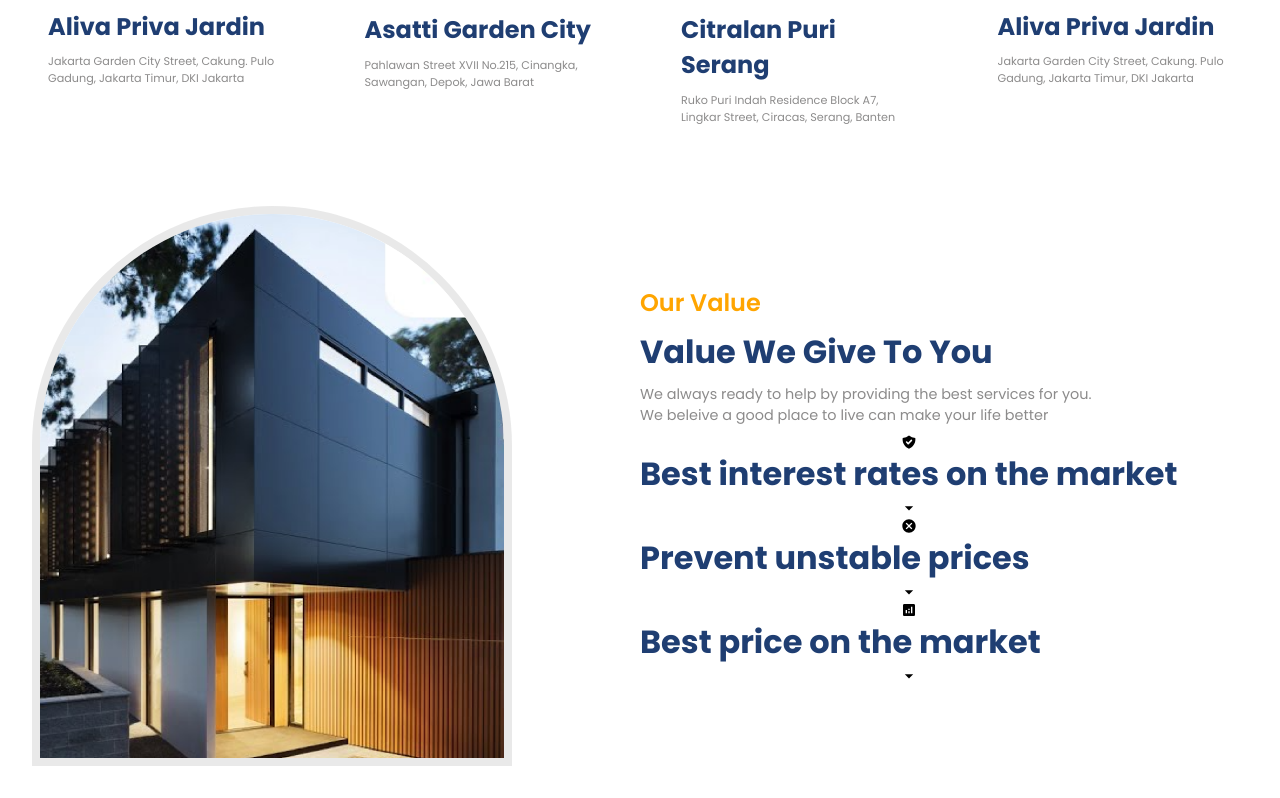
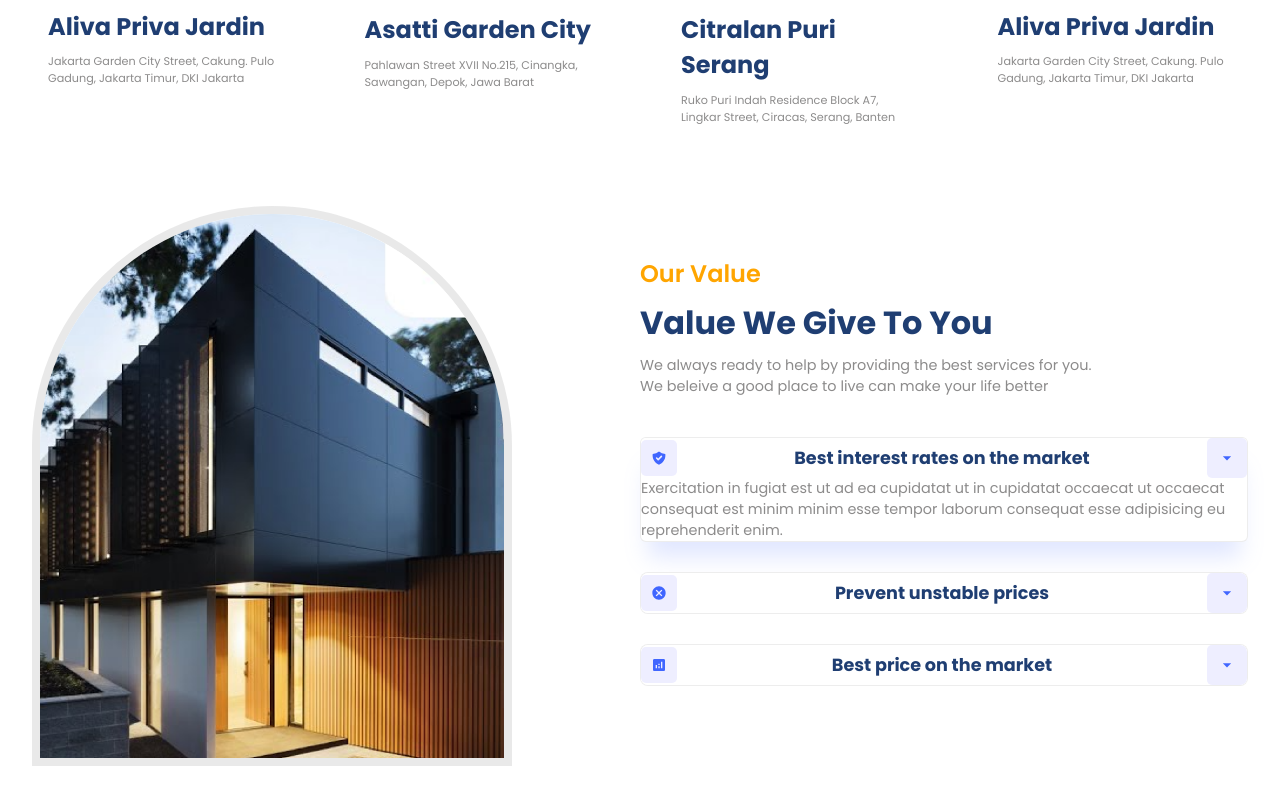
Before and after one commit to Keerikadan03/stayin, a React (Vite) app: page / in a window 1280 px wide. Shown: the part 1273-2071 px from the top of the page. Built offline with nearby package versions, Linux system fonts and the light colour scheme.

Commit message:
completed value

```diff
--- a/src/components/Value.jsx
+++ b/src/components/Value.jsx
@@ -1,4 +1,4 @@
-import React from 'react'
+import React from "react";
 import {
   Accordion,
   AccordionItem,
@@ -6,10 +6,11 @@ import {
   AccordionItemButton,
   AccordionItemPanel,
   AccordionItemState,
-} from 'react-accessible-accordion'
-import {MdOutlineArrowDropDown} from 'react-icons/md'
-import '../styles/Value.css'
-import data from '../utils/accordion'
+} from "react-accessible-accordion";
+import { MdOutlineArrowDropDown } from "react-icons/md";
+import "../styles/Value.css";
+import data from "../utils/accordion";
+import { useState } from "react";
 
 const Value = () => {
   return (
@@ -23,39 +24,47 @@ const Value = () => {
         </div>
         {/* right side */}
         <div className="flexColStart v-right">
-                <span className='orangeText'>Our Value</span>
-                <span className='primaryText'>Value We Give To You</span>
-                <span className='secondaryText'>We always ready to help by providing the    best services for you.<br/>
+          <span className="orangeText">Our Value</span>
+          <span className="primaryText">Value We Give To You</span>
+          <span className="secondaryText">
+            We always ready to help by providing the best services for you.
+            <br />
             We beleive a good place to live can make your life better
           </span>
 
-                <Accordion className="accordion"
+          <Accordion
+            className="accordion"
             allowMultipleExpanded={false}
-                preExpanded= {[0]}
+            preExpanded={[0]}
           >
-                    {
-                        data.map((item,i)=>{
+            {data.map((item, i) => {
+                const [className, setClassName] = useState(null)
               return (
-                                <AccordionItem className="accordionItem" key={i} uuid={i}>
+                <AccordionItem className={`accordionItem ${className}`} key={i} uuid={i}>
                   <AccordionItemHeading>
-                                        <AccordionItemButton>
+                    <AccordionItemButton className="flexCenter accordionButton">
+                      <AccordionItemState>
+                        {({ expanded }) => expanded? setClassName("expanded") : setClassName("collapsed")}
+                      </AccordionItemState>
+
                       <div className="flexCenter icon">{item.icon}</div>
-                                            <span className="primaryText">
-                                                {item.heading}
-                                            </span>
+                      <span className="primaryText">{item.heading}</span>
                       <div className="flexCenter icon">
                         <MdOutlineArrowDropDown size={20} />
                       </div>
                     </AccordionItemButton>
                   </AccordionItemHeading>
+                  <AccordionItemPanel>
+                    <p className="secondaryText">{item.detail}</p>
+                  </AccordionItemPanel>
                 </AccordionItem>
               );
             })}
           </Accordion>
-
         </div>
       </div>
     </section>
-)}
+  );
+};
 
-export default Value
+export default Value;
--- a/src/styles/Value.css
+++ b/src/styles/Value.css
@@ -7,3 +7,38 @@
 .v-right{
     gap: 0.5rem;
 }
+.accordion{
+    margin-top: 2rem;
+    border: none;
+}
+.accordionItem{
+    background: white;
+    border: 0.8px solid rgba(128,128,128,.143);;
+    border-radius: 8px;
+    overflow: hidden;
+    margin-bottom: 30px;
+}
+
+.accordionItem.expanded{
+    box-shadow: var(--shadow);
+    border-radius: 6px;
+}
+
+.accordionButton{
+    background: white;
+    padding: 1 rem;
+    width: 100%;
+    justify-content: space-between;
+    cursor: pointer;
+}
+.icon{
+    padding: 10px;
+    background: #eeeeff;
+    border-radius: 5px;
+}
+.icon svg{
+    fill: var(--blue);
+}
+.accordionButton .primaryText{
+    font-size: 1.1rem;
+}
```
Lines whose indentation alone changed are shown as unchanged.
